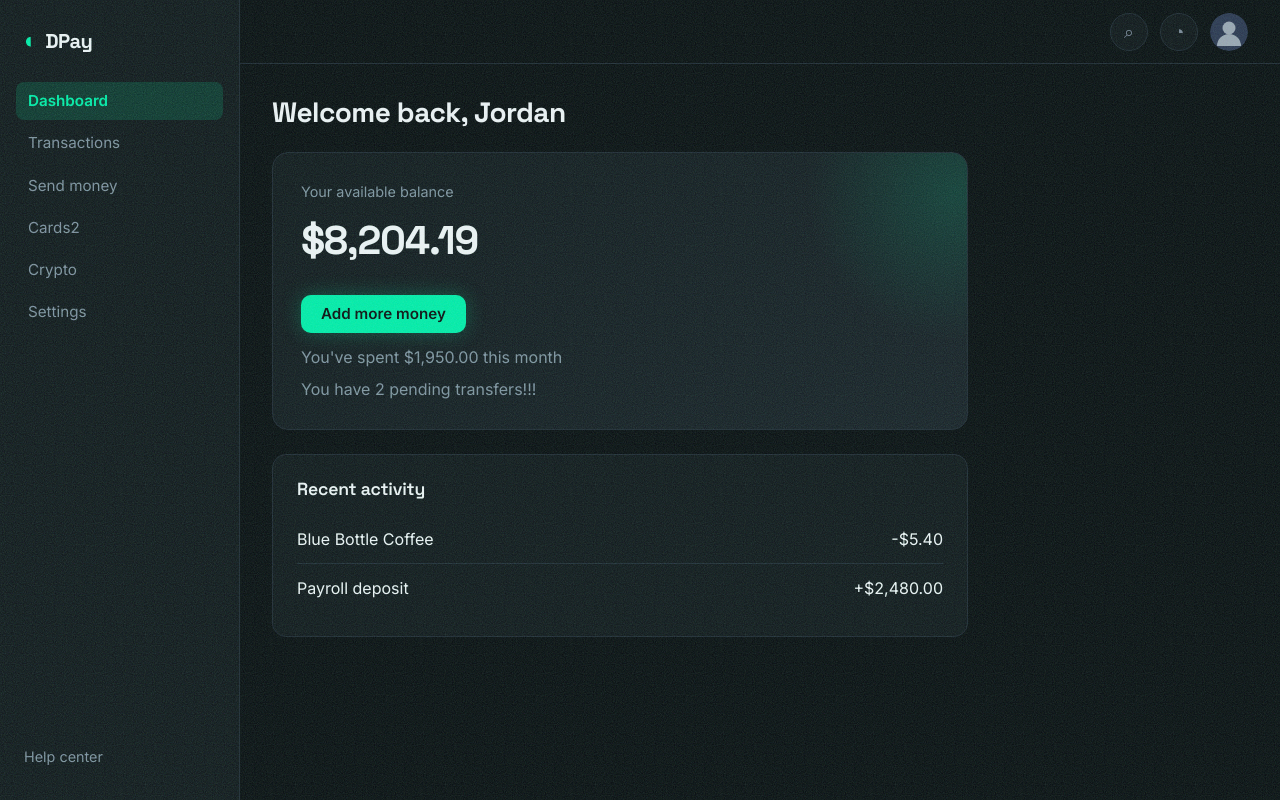
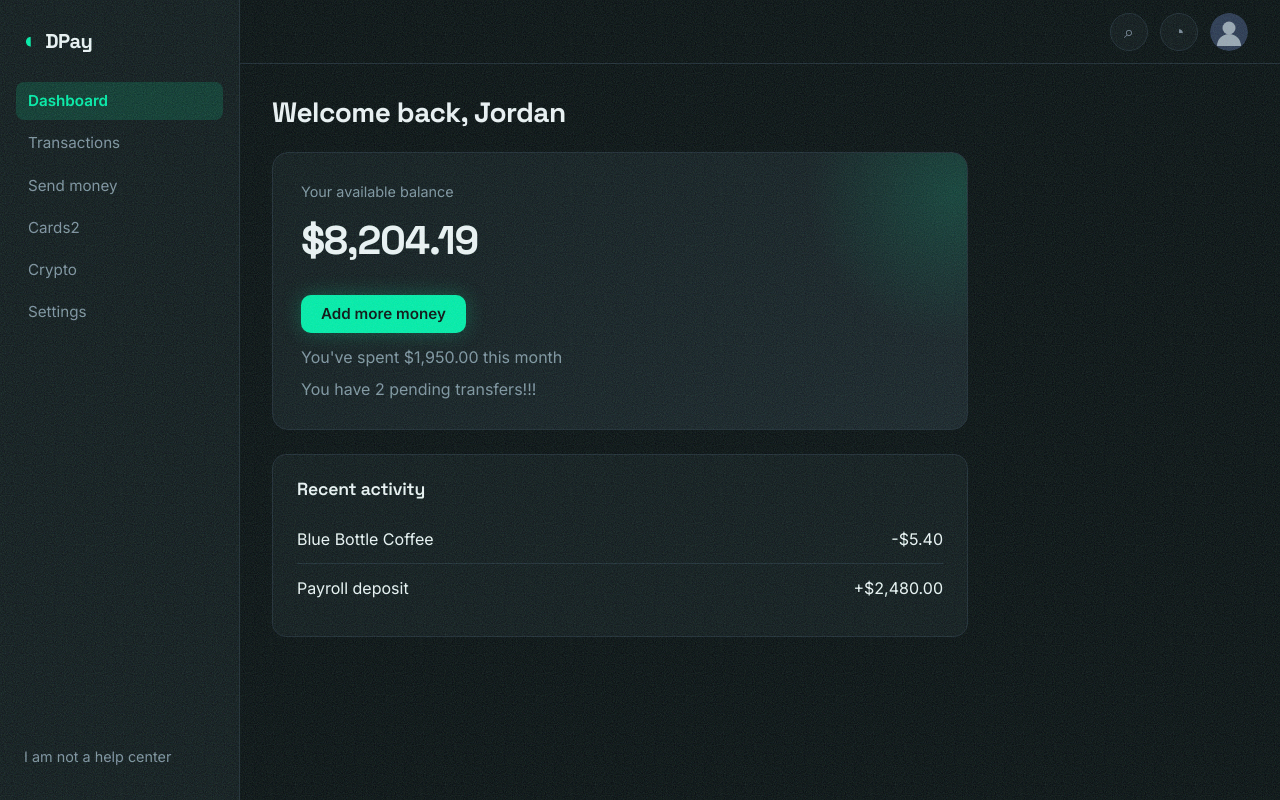
Before and after one commit to jholiga/v0-demo, a React (Vite) app: page / in a window 1280 px wide. Built offline with nearby package versions, Linux system fonts and the light colour scheme.

Commit message:
Test Laura Again

```diff
--- a/src/components/Sidebar.tsx
+++ b/src/components/Sidebar.tsx
@@ -32,15 +32,14 @@ function Sidebar({ view, onNavigate }: SidebarProps) {
           <button
             key={item.view}
             className={`sidebar-link${view === item.view ? " active" : ""}`}
-            onClick={() => onNavigate(item.view)}
-          >
+            onClick={() => onNavigate(item.view)}>
             {t(item.key)}
           </button>
         ))}
       </nav>
       <div className="sidebar-footer">
         <a href="https://help.dpay.example" className="sidebar-help">
-          Help center
+          I am not a help center
         </a>
       </div>
     </aside>
```
